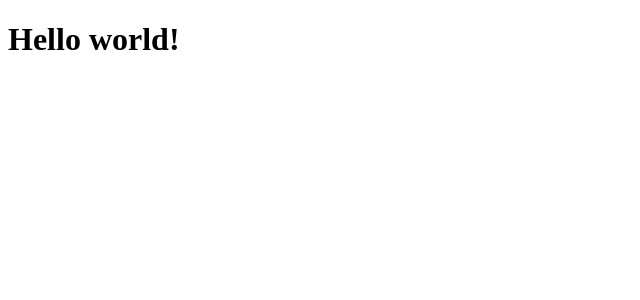
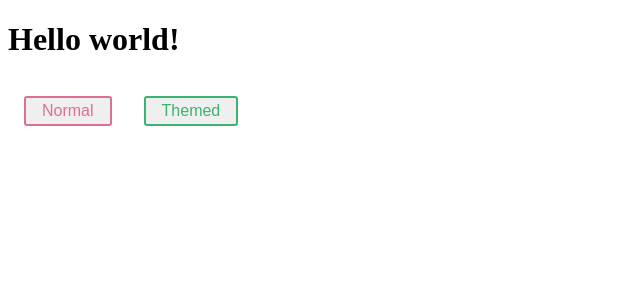
Before and after one commit to higorasilverio/NextJS_Portifolio, a Next.js app: page / in a window 1280 px wide. Shown: the top 300 px of the page, without its empty margins (0-640 px from the left). Built offline with nearby package versions, Linux system fonts and the light colour scheme.

Commit message:
💄 🚧 (mainPage): WIP - working with theming

```diff
--- a/pages/index.tsx
+++ b/pages/index.tsx
@@ -1,3 +1,35 @@
+import styled, { ThemeProvider } from 'styled-components'
+
+const Button = styled.button`
+  font-size: 1em;
+  margin: 1em;
+  padding: 0.25em 1em;
+  border-radius: 3px;
+
+  /* Color the border and text with theme.main */
+  color: ${(props) => props.theme.main};
+  border: 2px solid ${(props) => props.theme.main};
+`
+
+Button.defaultProps = {
+  theme: {
+    main: 'palevioletred',
+  },
+}
+
+const theme = {
+  main: 'mediumseagreen',
+}
+
 export default function Home() {
-  return <h1 className='text-3xl font-bold underline'>Hello world!</h1>
+  return (
+    <div>
+      <h1 className='text-3xl font-bold underline'>Hello world!</h1>
+      <Button>Normal</Button>
+
+      <ThemeProvider theme={theme}>
+        <Button>Themed</Button>
+      </ThemeProvider>
+    </div>
+  )
 }
```
